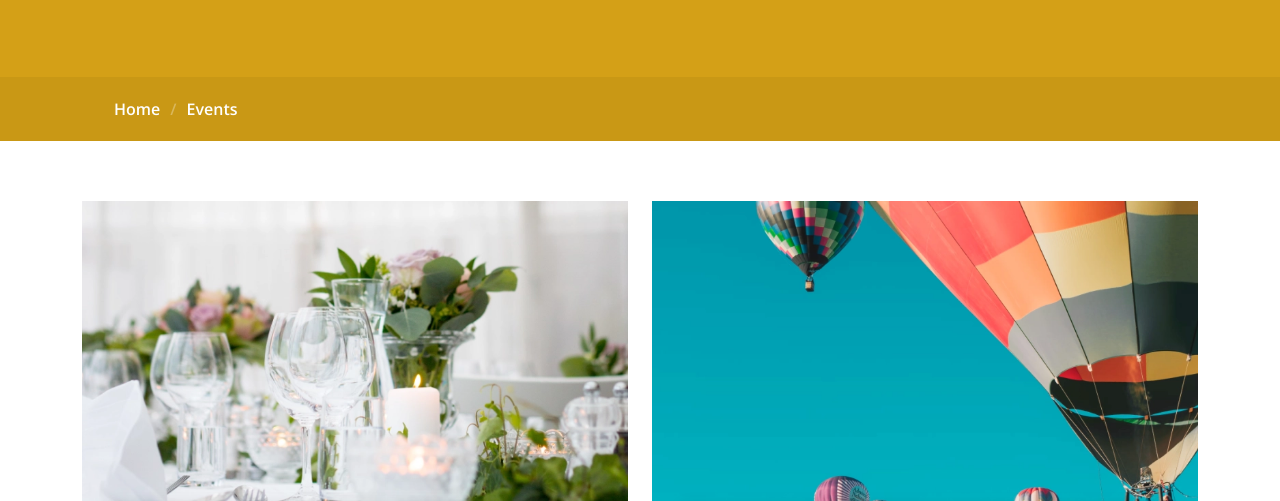
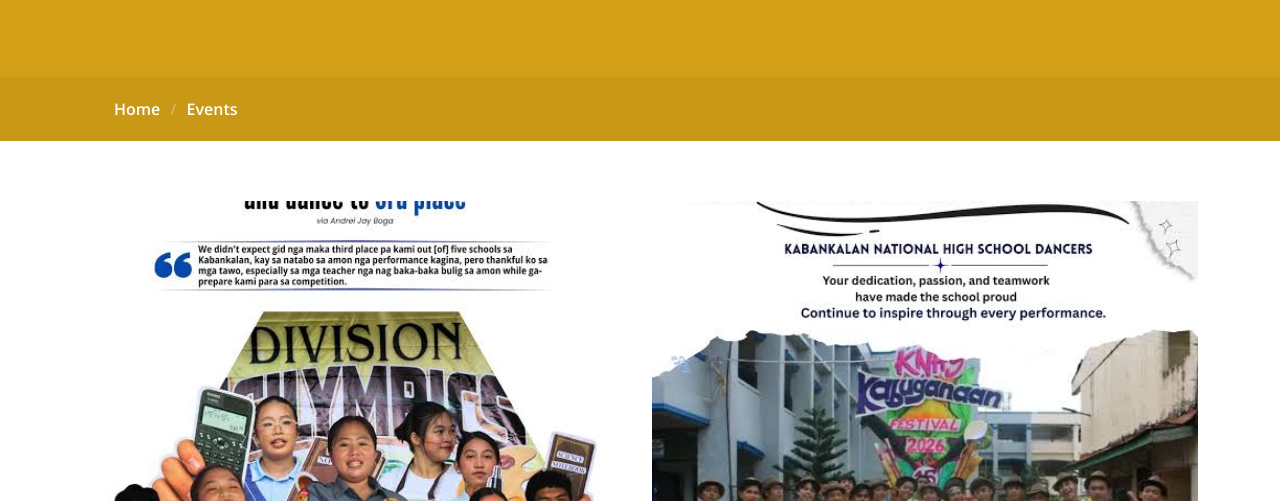
Before and after one commit to klye-aliling/aliling-project-2, a plain HTML site: page events.html in a window 1280 px wide. Shown: the part 252-753 px from the top of the page. Drawn offline with nearby package versions, Linux system fonts and the light colour scheme.

Commit message:
adding picture and align the picture on event section

```diff
--- a/assets/css/main.css
+++ b/assets/css/main.css
@@ -2026,6 +2026,8 @@ section,
 .events .card {
   background-color: var(--background-color);
   border: 0;
+  width: 100%;
+  height: 100%;
   padding: 0 30px;
   margin-bottom: 60px;
   position: relative;
@@ -2033,6 +2035,7 @@ section,
 
 .events .card-img {
   width: calc(100% + 60px);
+  height: clamp(280px, 32vw, 430px);
   margin-left: -30px;
   overflow: hidden;
   z-index: 9;
@@ -2040,7 +2043,10 @@ section,
 }
 
 .events .card-img img {
-  max-width: 100%;
+  width: 100%;
+  height: 100%;
+  object-fit: cover;
+  object-position: center;
   transition: all 0.3s ease-in-out;
 }
 
--- a/events.html
+++ b/events.html
@@ -115,7 +115,7 @@
           <div class="col-md-6 d-flex align-items-stretch">
             <div class="card">
               <div class="card-img">
-                <img src="assets/img/event/event-item-1.webp" alt="...">
+                <img src="assets/img/event/event.jpeg" alt="...">
               </div>
               <div class="card-body">
                 <h5 class="card-title"><a href="">Introduction to webdesign</a></h5>
@@ -127,7 +127,7 @@
           <div class="col-md-6 d-flex align-items-stretch">
             <div class="card">
               <div class="card-img">
-                <img src="assets/img/event/event-item-2.webp" alt="...">
+                <img src="assets/img/event/event2.jpeg" alt="...">
               </div>
               <div class="card-body">
                 <h5 class="card-title"><a href="">Marketing Strategies</a></h5>
```
Also changed, not shown: assets/img/event/event.jpeg (added), assets/img/event/event2.jpeg (added), 1 other file.
